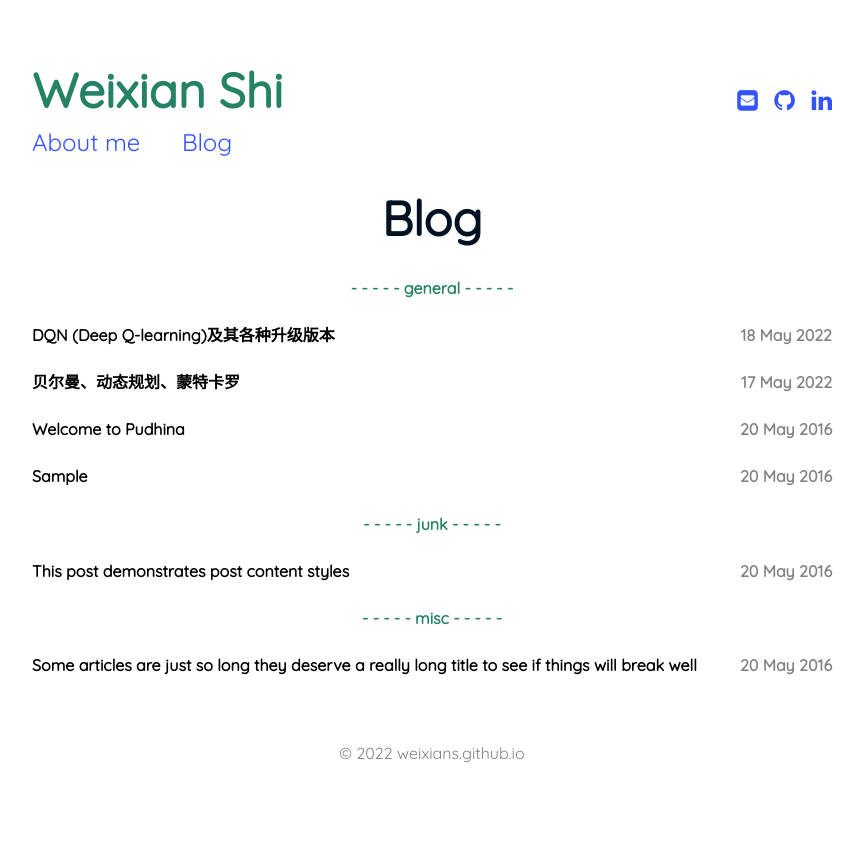
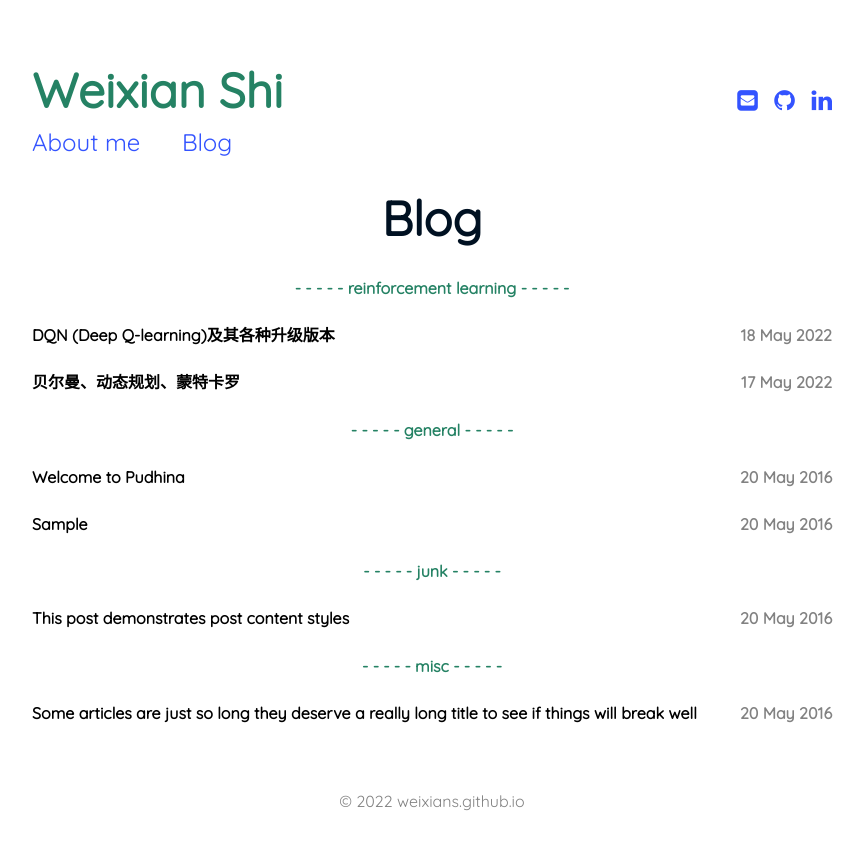
Before and after one commit to weixians/weixians.github.io, a Jekyll site: the page built from blog.html, in a window 1280 px wide. Shown: the top 850 px of the page, without its empty margins (208-1072 px from the left). Built offline with Jekyll 4.4.1, drawn with Linux system fonts in a browser that asks for light colours.

Commit message:
change content

```diff
--- a/_posts/2022-05-17-rl3.md
+++ b/_posts/2022-05-17-rl3.md
@@ -3,7 +3,7 @@ layout: page
 title:  "DQN (Deep Q-learning)及其各种升级版本"
 subtitle: "《强化学习基础》"
 date:   2022-05-18 21:21:21 +0530
-categories: ["general"]
+categories: ["reinforcement learning"]
 ---
 上一篇：[《强化学习基础》- 时序差分(TD)、SARSA、Q-learning](https://zhuanlan.zhihu.com/p/382224733 "《强化学习基础》- 时序差分(TD)、SARSA、Q-learning")
 
--- a/_posts/2022-05-18-rl1.md
+++ b/_posts/2022-05-18-rl1.md
@@ -3,7 +3,7 @@ layout: page
 title:  "贝尔曼、动态规划、蒙特卡罗"
 subtitle: "《强化学习基础》"
 date:   2022-05-17 21:21:21 +0530
-categories: ["general"]
+categories: ["reinforcement learning"]
 ---
 # 强化学习 (Reinforcement Learning)
 下一篇：[《强化学习基础》- 时序差分(TD)、SARSA、Q-learning](https://zhuanlan.zhihu.com/p/382224733)
```
